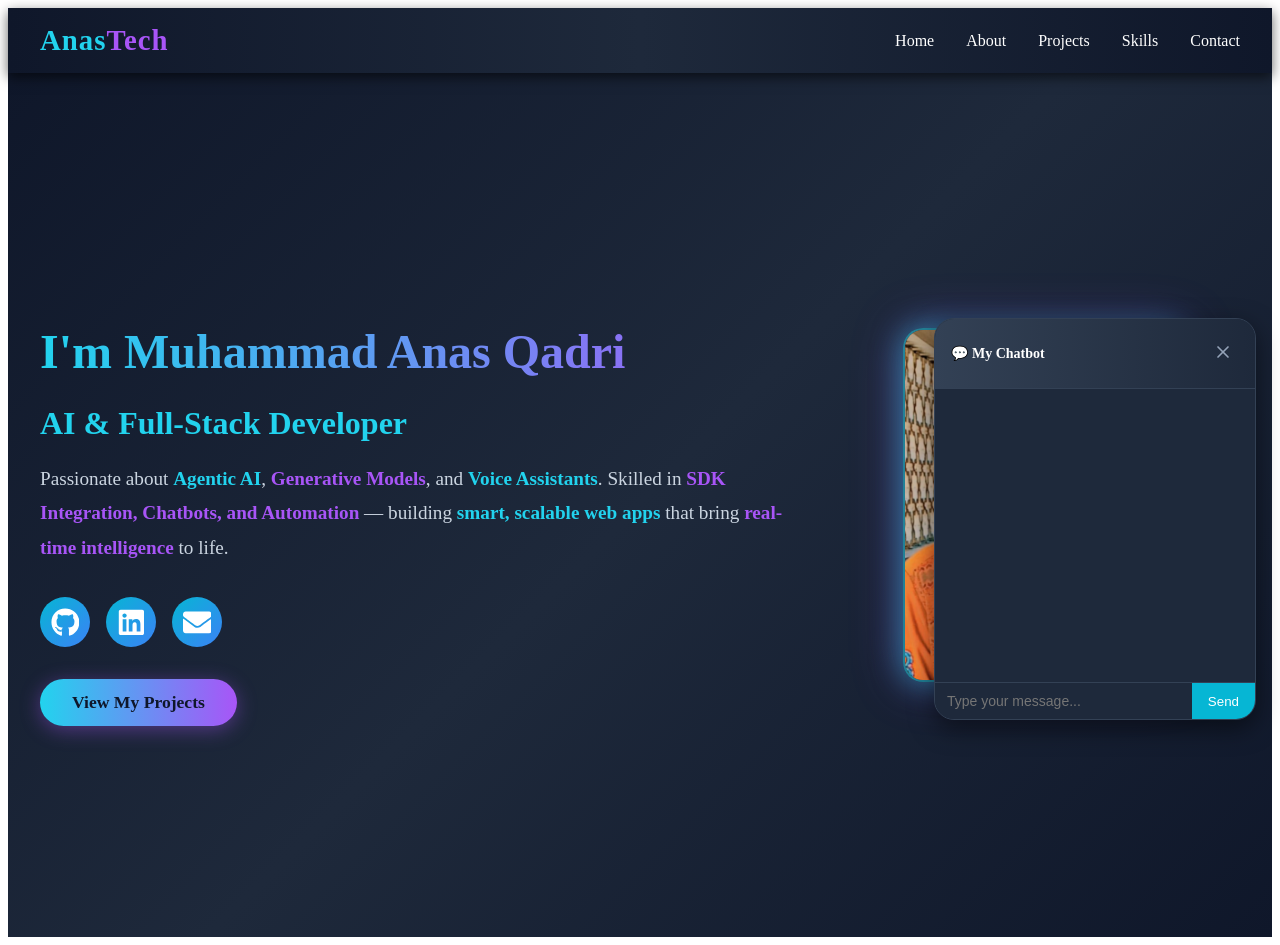
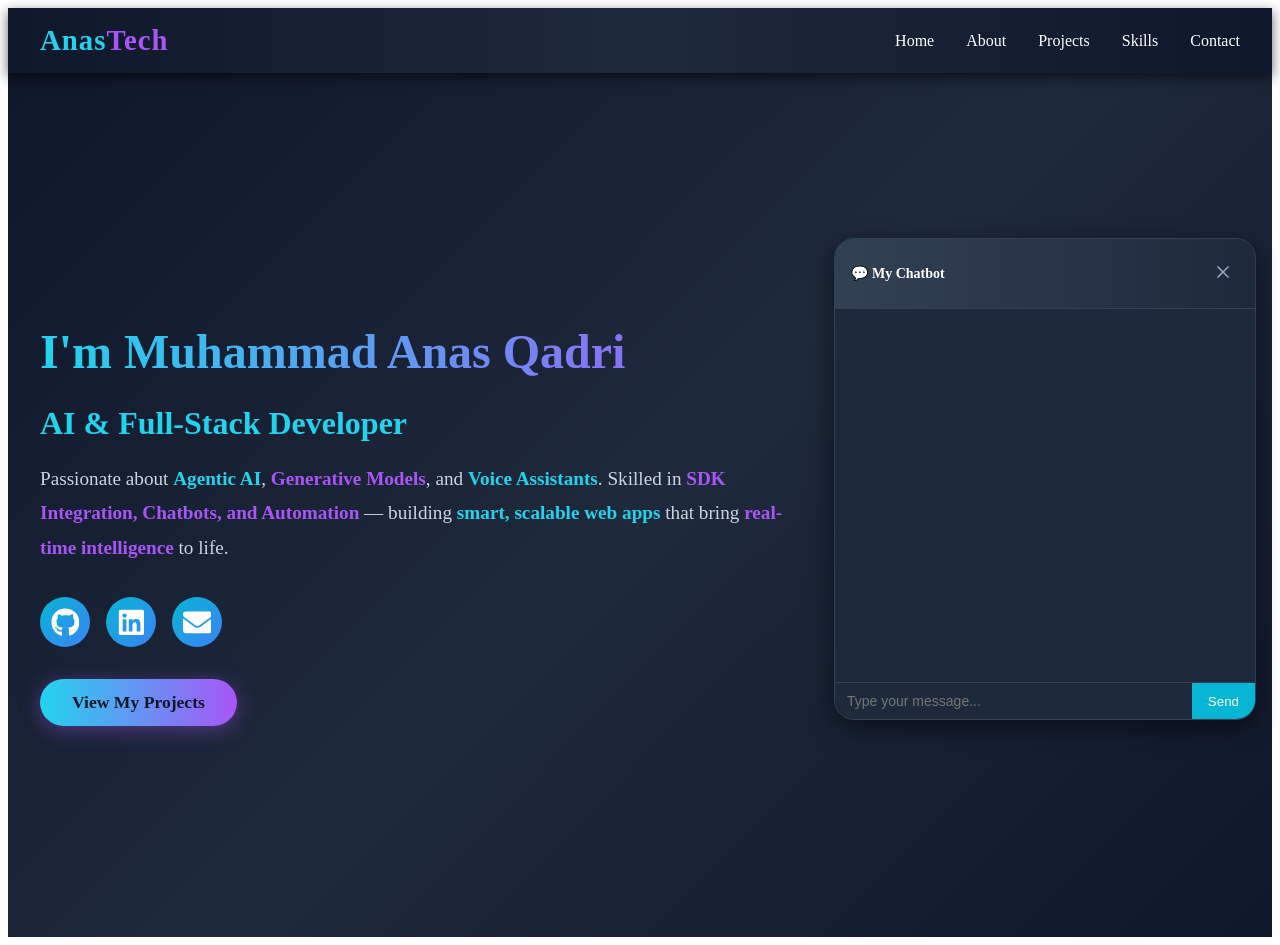
Before and after one commit to Anas-Rajput12/Portfolio, a Next.js app: page / in a window 1280 px wide. Both pictures are taken after a click on the button 1226 px from the left and 744 px from the top of the page. Built offline with nearby package versions, Linux system fonts and the light colour scheme.

Commit message:
Update chatbot.tsx

```diff
--- a/component/chatbot.tsx
+++ b/component/chatbot.tsx
@@ -87,8 +87,10 @@ const Chatbot = () => {
         position: "fixed",
         bottom: "80px",
         right: "24px",
-            width: "320px",
-            height: "400px",
+        width: "80%", // default mobile size
+        maxWidth: "420px", // large screen limit
+        height: "60vh", // responsive height
+        maxHeight: "500px",
         backgroundColor: "#1e293b",
         borderRadius: "20px",
         boxShadow: "0 8px 25px rgba(0,0,0,0.5)",
@@ -128,7 +130,6 @@ const Chatbot = () => {
       </div>
 
       {/* Messages */}
-          {/* Messages */}
       <div
         style={{
           flex: 1,
@@ -146,10 +147,13 @@ const Chatbot = () => {
               borderRadius: "16px",
               maxWidth: "80%",
               marginBottom: "8px",
-        alignSelf: msg.sender === "user" ? "flex-end" : "flex-start", // right for user, left for bot
-        backgroundColor: msg.sender === "user" ? "#06b6d4" : "#334155",
+              alignSelf:
+                msg.sender === "user" ? "flex-end" : "flex-start",
+              backgroundColor:
+                msg.sender === "user" ? "#06b6d4" : "#334155",
               color: msg.sender === "user" ? "white" : "#e2e8f0",
               wordBreak: "break-word",
+              fontSize: "14px",
             }}
           >
             {msg.text}
@@ -157,7 +161,6 @@ const Chatbot = () => {
         ))}
         <div ref={messagesEndRef}></div>
       </div>
-
 
       {/* Input */}
       <div
@@ -192,10 +195,13 @@ const Chatbot = () => {
             cursor: "pointer",
             fontWeight: 500,
             transition: "background 0.3s",
-                textAlign: "left"
           }}
-              onMouseEnter={(e) => (e.currentTarget.style.backgroundColor = "#3b82f6")}
-              onMouseLeave={(e) => (e.currentTarget.style.backgroundColor = "#06b6d4")}
+          onMouseEnter={(e) =>
+            (e.currentTarget.style.backgroundColor = "#3b82f6")
+          }
+          onMouseLeave={(e) =>
+            (e.currentTarget.style.backgroundColor = "#06b6d4")
+          }
         >
           Send
         </button>
@@ -203,6 +209,7 @@ const Chatbot = () => {
     </div>
   )}
 </div>
+
   );
 };
 
```
Lines whose indentation alone changed are shown as unchanged.
